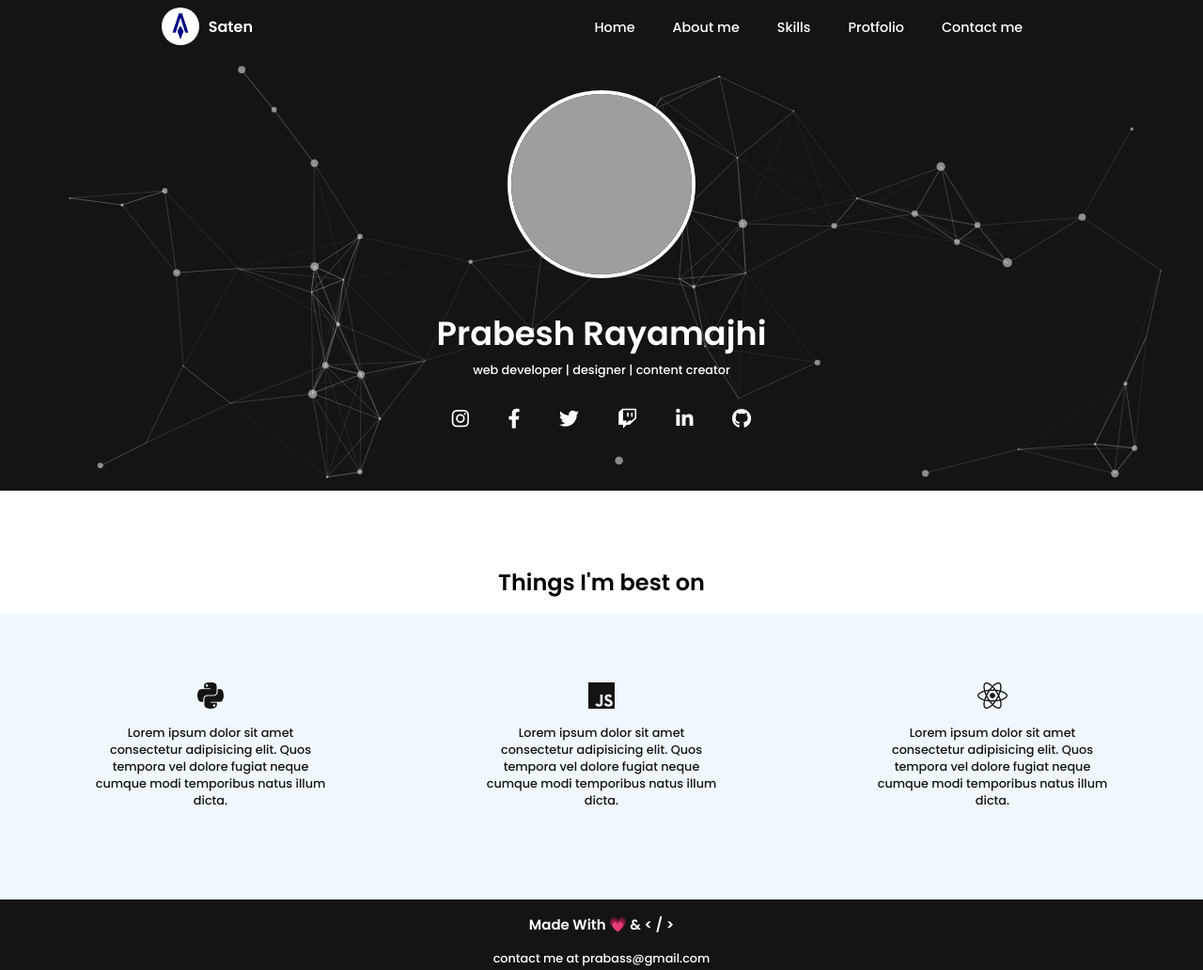
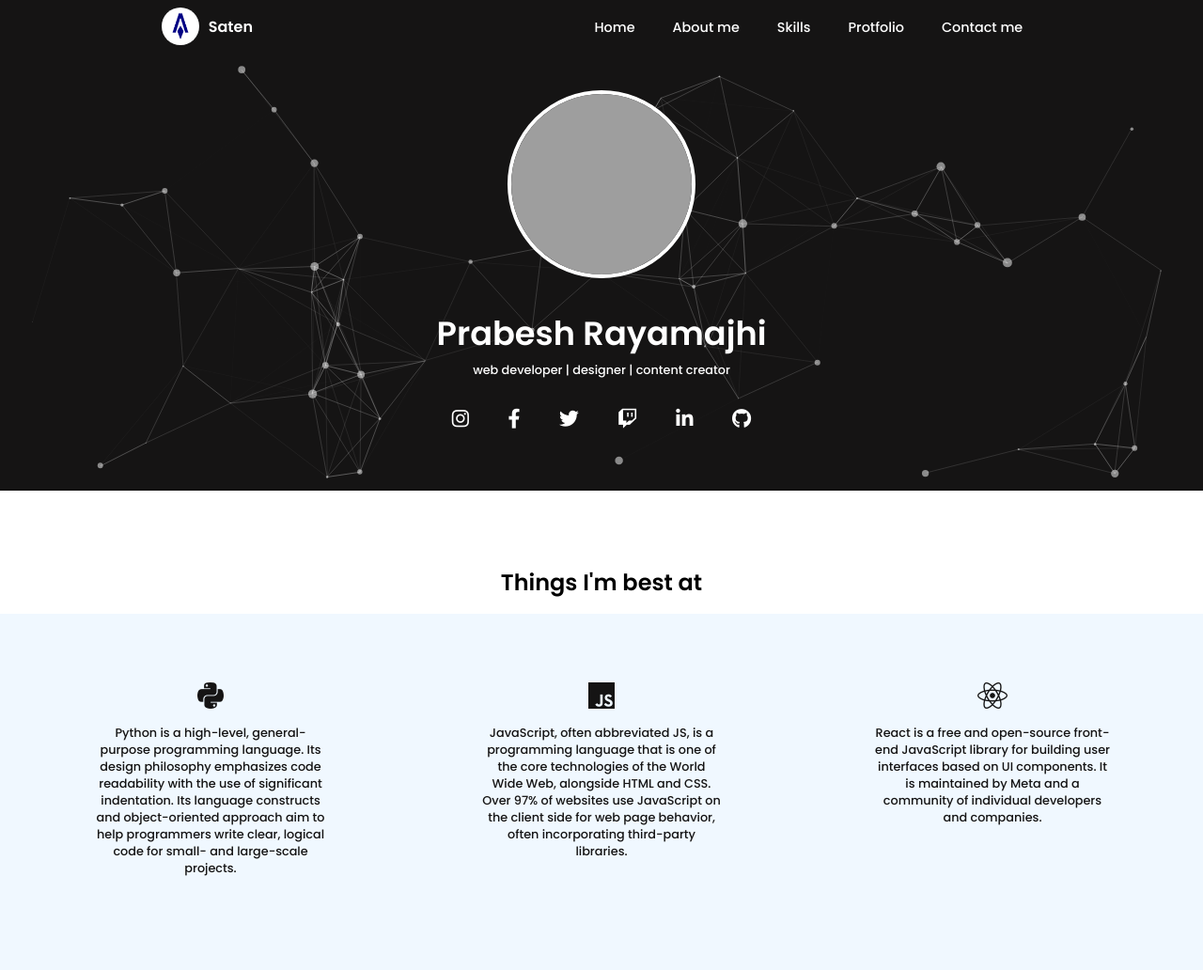
Before and after one commit to Prabeshrayamajhi/prabesh.pg, a plain HTML site: page index.html in a window 1280 px wide. Shown: the top 1032 px of the page at 94% size. Drawn offline with nearby package versions, Linux system fonts and the light colour scheme; grey boxes are pictures that could not be loaded.

Commit message:
added --description

```diff
--- a/css/style.css
+++ b/css/style.css
@@ -142,7 +142,7 @@ h2{
 }
 
 .info{
-    height: 38vh;
+    height: 50vh;
     background-color: aliceblue;
     top: 90%;
     color: #151414;
@@ -249,7 +249,7 @@ h3{
         text-align: center;
         font-size: 12px;
         width: 100%;
-        height: 65vh;
+        height: 85vh;
     }
 
     .info-same{
--- a/index.html
+++ b/index.html
@@ -77,27 +77,24 @@
         </div>
       </div>
     </div>
-    <h2>Things I'm best on</h2>
+    <h2>Things I'm best at</h2>
     <div class="info">
       <div class="info-same f-child">
         <h1><i class="fa-brands fa-python"></i></h1>
         <p class="same-para">
-          Lorem ipsum dolor sit amet consectetur adipisicing elit. Quos tempora
-          vel dolore fugiat neque cumque modi temporibus natus illum dicta.
+          Python is a high-level, general-purpose programming language. Its design philosophy emphasizes code readability with the use of significant indentation. Its language constructs and object-oriented approach aim to help programmers write clear, logical code for small- and large-scale projects.
         </p>
       </div>
       <div class="info-same s-child">
         <h1><i class="fa-brands fa-js"></i></h1>
         <p class="same-para">
-          Lorem ipsum dolor sit amet consectetur adipisicing elit. Quos tempora
-          vel dolore fugiat neque cumque modi temporibus natus illum dicta.
+          JavaScript, often abbreviated JS, is a programming language that is one of the core technologies of the World Wide Web, alongside HTML and CSS. Over 97% of websites use JavaScript on the client side for web page behavior, often incorporating third-party libraries.
         </p>
       </div>
       <div class="info-same t-child">
         <h1><i class="fa-brands fa-react"></i></h1>
         <p class="same-para">
-          Lorem ipsum dolor sit amet consectetur adipisicing elit. Quos tempora
-          vel dolore fugiat neque cumque modi temporibus natus illum dicta.
+          React is a free and open-source front-end JavaScript library for building user interfaces based on UI components. It is maintained by Meta and a community of individual developers and companies.
         </p>
       </div>
     </div>
```
